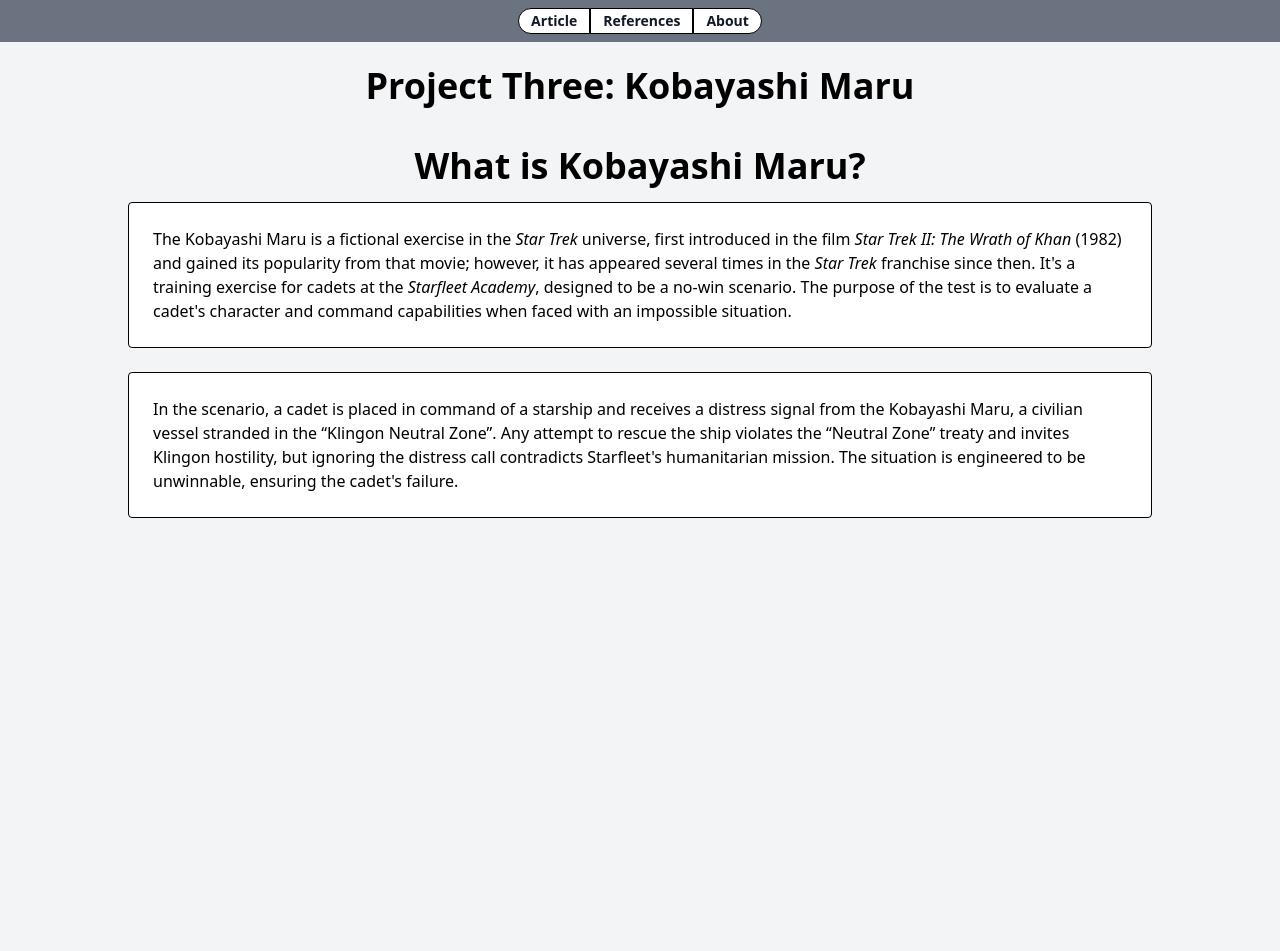
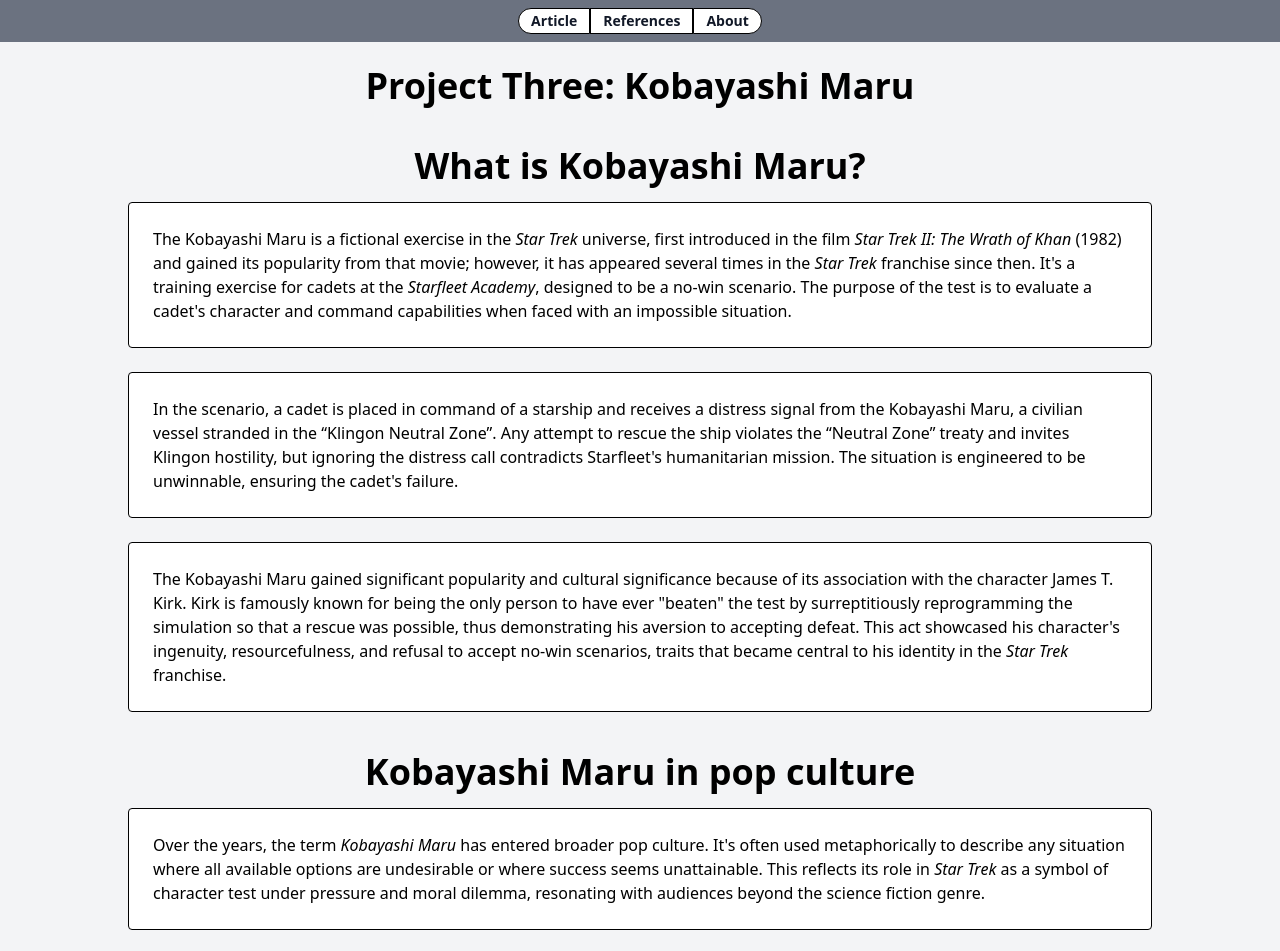
Before and after one commit to nealpro/project-three, a SvelteKit app: page / in a window 1280 px wide. Shown: the top 951 px of the page. Before the commit the page ends 800 px from the top, so only its background shows below. Built offline with nearby package versions, Linux system fonts and the light colour scheme.

Commit message:
Update dependencies and content in +page.svelte and references/+page.svelte

```diff
--- a/package.json
+++ b/package.json
@@ -14,7 +14,7 @@
 	},
 	"devDependencies": {
 		"@playwright/test": "^1.28.1",
-		"@sveltejs/adapter-auto": "^2.0.0",
+		"@sveltejs/adapter-auto": "^2.1.1",
 		"@sveltejs/kit": "^1.27.4",
 		"@typescript-eslint/eslint-plugin": "^6.0.0",
 		"@typescript-eslint/parser": "^6.0.0",
--- a/src/routes/+page.svelte
+++ b/src/routes/+page.svelte
@@ -1,7 +1,12 @@
 <script>
-	const content = [
-		"The Kobayashi Maru is a fictional exercise in the <i>Star Trek</i> universe, first introduced in the film <i>Star Trek II: The Wrath of Khan</i> (1982) and gained its popularity from that movie; however, it has appeared several times in the <i>Star Trek</i> franchise since then. It's a training exercise for cadets at the <i> Starfleet Academy</i>, designed to be a no-win scenario. The purpose of the test is to evaluate a cadet's character and command capabilities when faced with an impossible situation.",
+	const content1 = [
+		"The Kobayashi Maru is a fictional exercise in the <i>Star Trek</i> universe, first introduced in the film <i>Star Trek II: The Wrath of Khan</i> (1982) and gained its popularity from that movie; however, it has appeared several times in the <i>Star Trek</i> franchise since then. It's a training exercise for cadets at the <i>Starfleet Academy</i>, designed to be a no-win scenario. The purpose of the test is to evaluate a cadet's character and command capabilities when faced with an impossible situation.",
 		"In the scenario, a cadet is placed in command of a starship and receives a distress signal from the Kobayashi Maru, a civilian vessel stranded in the “Klingon Neutral Zone”. Any attempt to rescue the ship violates the “Neutral Zone” treaty and invites Klingon hostility, but ignoring the distress call contradicts Starfleet's humanitarian mission. The situation is engineered to be unwinnable, ensuring the cadet's failure.",
+		'The Kobayashi Maru gained significant popularity and cultural significance because of its association with the character James T. Kirk. Kirk is famously known for being the only person to have ever "beaten" the test by surreptitiously reprogramming the simulation so that a rescue was possible, thus demonstrating his aversion to accepting defeat. This act showcased his character\'s ingenuity, resourcefulness, and refusal to accept no-win scenarios, traits that became central to his identity in the <i>Star Trek</i> franchise.'
+	];
+
+	const content2 = [
+		"Over the years, the term <i>Kobayashi Maru</i> has entered broader pop culture. It's often used metaphorically to describe any situation where all available options are undesirable or where success seems unattainable. This reflects its role in <i>Star Trek</i> as a symbol of character test under pressure and moral dilemma, resonating with audiences beyond the science fiction genre."
 	];
 </script>
 
@@ -9,7 +14,7 @@
 
 <h2 class="text-4xl font-semibold text-center p-4">What is Kobayashi Maru?</h2>
 
-{#each content as item}
+{#each content1 as item}
 	<div class="rounded p-6 bg-white w-4/5 mx-auto border border-black">
 		<p>
 			{@html item}
@@ -18,7 +23,16 @@
 	<br />
 {/each}
 
-<slot />
+<h2 class="text-4xl font-semibold text-center p-4">Kobayashi Maru in pop culture</h2>
+
+{#each content2 as item}
+	<div class="rounded p-6 bg-white w-4/5 mx-auto border border-black">
+		<p>
+			{@html item}
+		</p>
+	</div>
+	<br />
+{/each}
 
 <style lang="postcss">
 	:global(html) {
--- a/src/routes/references/+page.svelte
+++ b/src/routes/references/+page.svelte
@@ -1,6 +1,7 @@
 <script>
 	const references = [
-		'<p>Bruni-Bossio, V., & Willness, C. (2016). The “Kobayashi Maru” Meeting: High-Fidelity</p><p class="indent-5">Experiential Learning. Journal of Management Education, 40(5), 619–647.<br></p><p class="indent-5">https://doi.org/10.1177/1052562916644284</p>'
+		'<p>Bruni-Bossio, V., & Willness, C. (2016). The “Kobayashi Maru” Meeting: High-Fidelity</p><p class="indent-5">Experiential Learning. Journal of Management Education, 40(5), 619–647.<br></p><p class="indent-5 text-blue-700 hover:underline"><a href="https://doi.org/10.1177/1052562916644284">https://doi.org/10.1177/1052562916644284</a></p>',
+		'<p>Meyer, N. (Director). (1982). Star Trek II: The Wrath of Khan [Film]. Paramount Pictures.</p>'
 	];
 </script>
 
@@ -14,6 +15,6 @@
 {/each}
 <div class="rounded p-1 mx-auto border bg-blue-100">
 	<p class="text-center font-mono">
-		Go back to <a href="/" class="text-blue-800"><u>Article</u></a>
+		Go back to <a href="/" class="text-blue-800 hover:underline">Article</a>
 	</p>
 </div>
```
Also changed, not shown: 1 other file (tests, documents, lock files or other folders).
